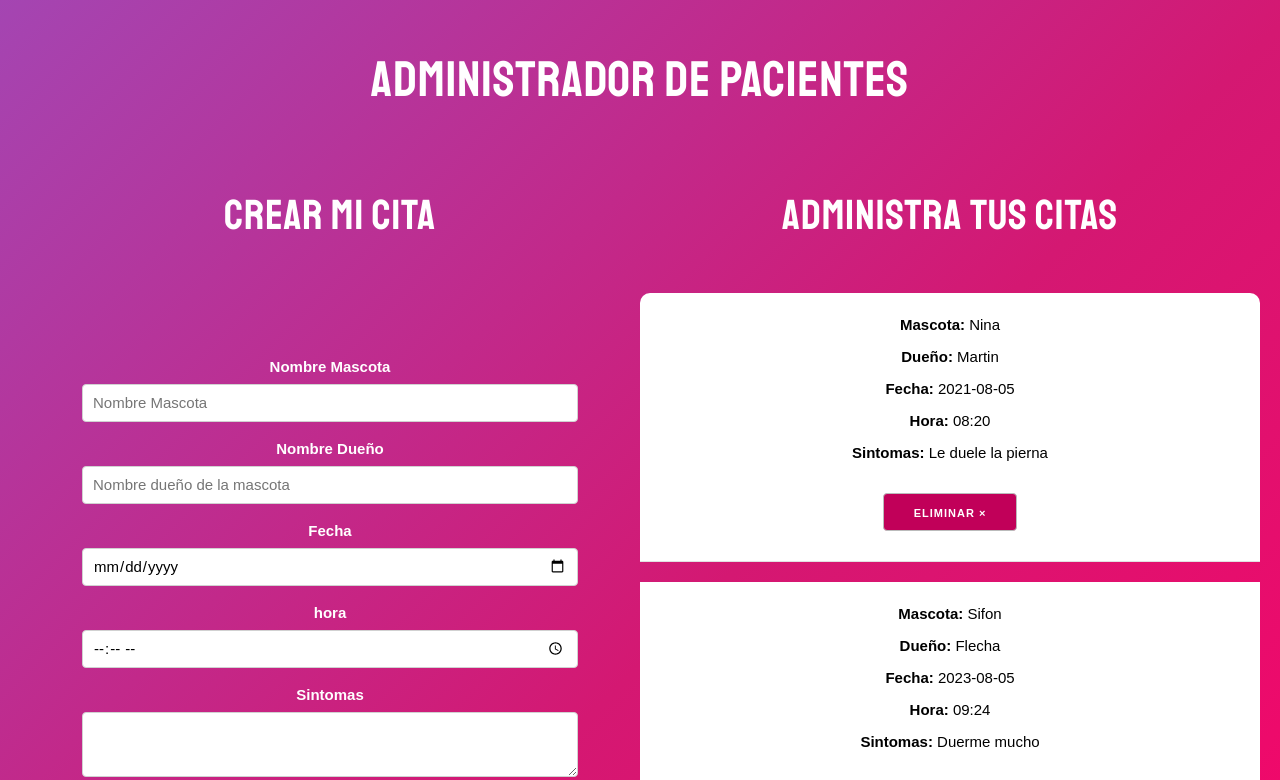
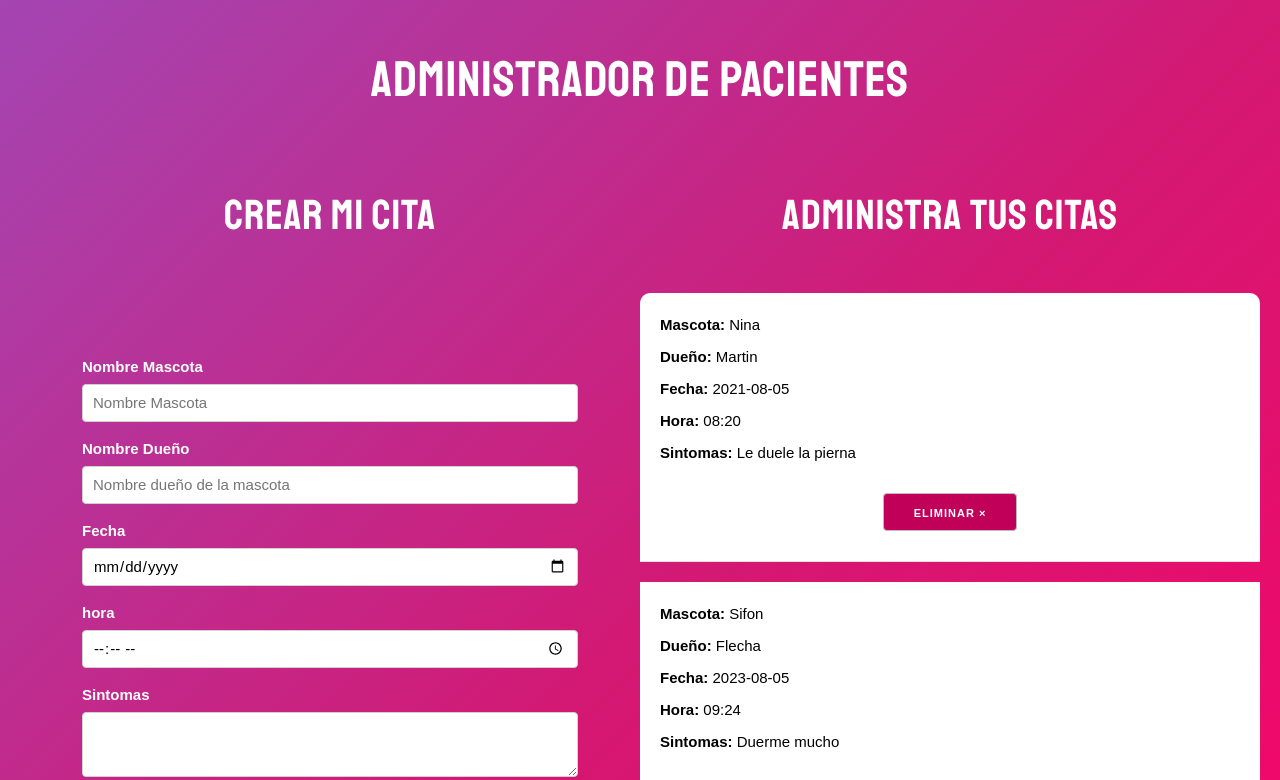
Before and after one commit to Lola-Nieto/TP1React-EFSI, a React (Vite) app: page / in a window 1280 px wide. Shown: the top 780 px of the page. Built offline with nearby package versions, Linux system fonts and the light colour scheme.

Commit message:
16/04 9:30

```diff
--- a/src/assets/components/Cita.css
+++ b/src/assets/components/Cita.css
@@ -11,6 +11,8 @@
   .cita p {
     font-weight: bold;
     margin-bottom: .8rem;
+    text-align: left;
+
   }
 
   .cita p span {
--- a/src/assets/components/Formulario.css
+++ b/src/assets/components/Formulario.css
@@ -11,7 +11,9 @@ input[type="time"] {
 }
 
 
-
+input, label{
+  text-align: left;
+}
 label {
     color: white;
   }
```
